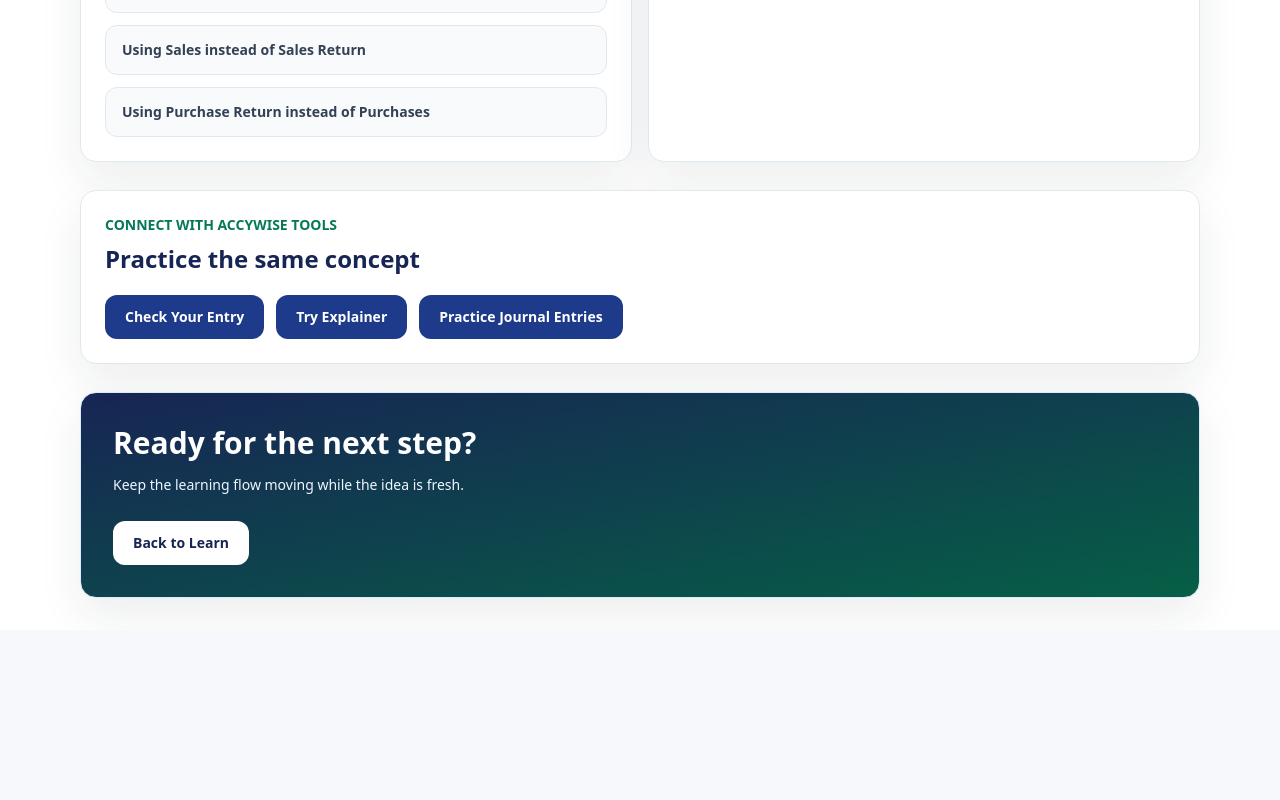
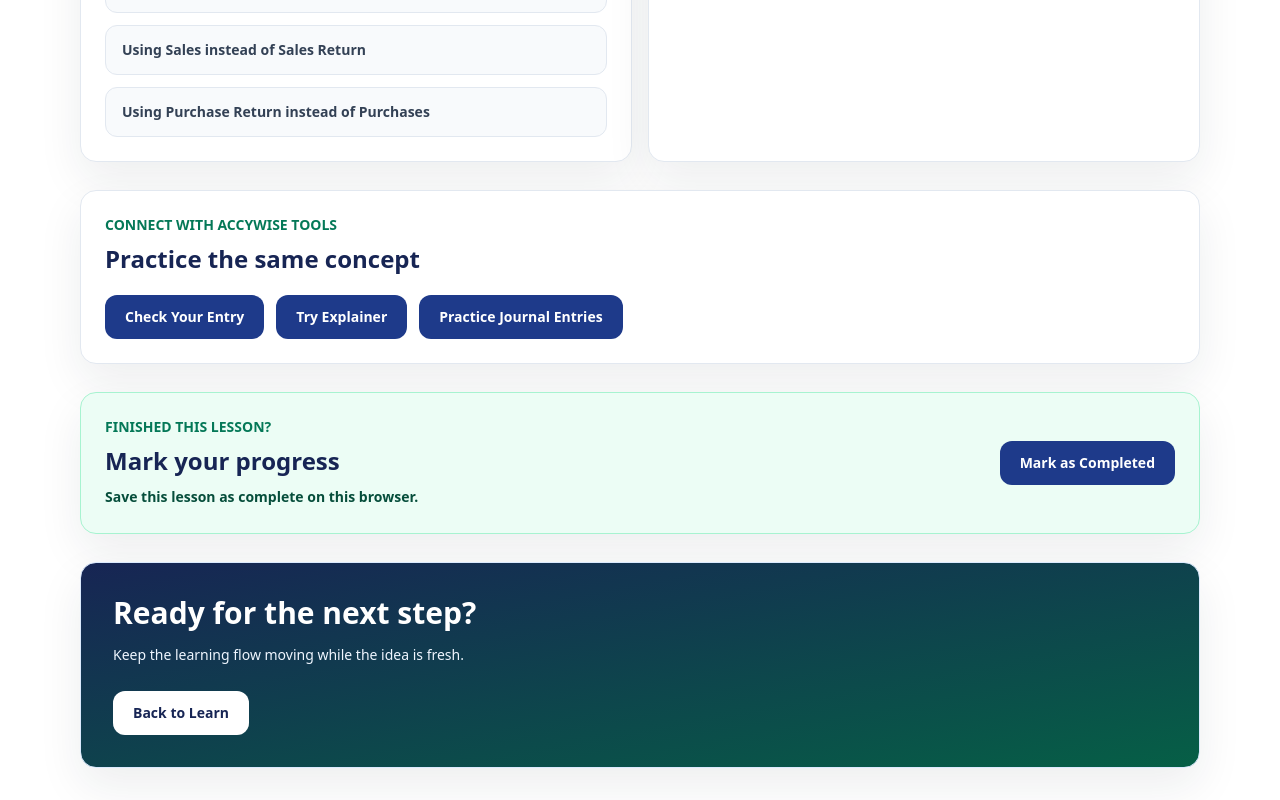
Before and after one commit to mrgogoi59/journal-entry-ai-checker, a Next.js app: page /learn/journal-entry-basics in a window 1280 px wide. Shown: the part 2322-3122 px from the top of the page. Before the commit the page ends 2952 px from the top, so only its background shows below. Built offline with nearby package versions, Linux system fonts and the light colour scheme.

Commit message:
Add lesson progress tracking

```diff
--- a/app/learn/LessonReader.tsx
+++ b/app/learn/LessonReader.tsx
@@ -1,7 +1,37 @@
+"use client";
+
 import Link from "next/link";
+import { useEffect, useState } from "react";
 import type { LessonContent } from "@/lib/learning-content";
+import {
+  getLessonProgress,
+  markLessonCompleted,
+  markLessonIncomplete,
+  type LessonProgressItem,
+} from "@/lib/lesson-progress";
 
 export function LessonReader({ lesson }: { lesson: LessonContent }) {
+  const [progressItem, setProgressItem] = useState<LessonProgressItem | undefined>(undefined);
+  const isCompleted = Boolean(progressItem?.completed);
+
+  useEffect(() => {
+    const timeoutId = window.setTimeout(() => {
+      setProgressItem(getLessonProgress().find((item) => item.lessonSlug === lesson.slug));
+    }, 0);
+
+    return () => window.clearTimeout(timeoutId);
+  }, [lesson.slug]);
+
+  function handleMarkCompleted() {
+    const item = markLessonCompleted(lesson.slug);
+    if (item) setProgressItem(item);
+  }
+
+  function handleMarkIncomplete() {
+    const item = markLessonIncomplete(lesson.slug);
+    if (item) setProgressItem(item);
+  }
+
   return (
     <main className="min-h-screen bg-white px-4 py-5 text-ink sm:px-6 sm:py-8">
       <section className="mx-auto flex w-full max-w-[1120px] flex-col gap-5 sm:gap-7">
@@ -156,6 +186,33 @@ export function LessonReader({ lesson }: { lesson: LessonContent }) {
           </div>
         </section>
 
+        <section className="rounded-2xl border border-emerald-200 bg-emerald-50 p-5 shadow-soft sm:p-6">
+          <div className="flex flex-col gap-5 lg:flex-row lg:items-center lg:justify-between">
+            <div>
+              <p className="text-sm font-bold uppercase tracking-normal text-emerald-700">Finished this lesson?</p>
+              <h2 className="mt-2 text-2xl font-bold text-blue-950">
+                {isCompleted ? "Lesson completed" : "Mark your progress"}
+              </h2>
+              {isCompleted && progressItem?.completedAt ? (
+                <p className="mt-2 text-sm font-semibold leading-6 text-emerald-900">
+                  Completed on {formatCompletedDate(progressItem.completedAt)}
+                </p>
+              ) : (
+                <p className="mt-2 text-sm font-semibold leading-6 text-emerald-900">
+                  Save this lesson as complete on this browser.
+                </p>
+              )}
+            </div>
+            <button
+              type="button"
+              onClick={isCompleted ? handleMarkIncomplete : handleMarkCompleted}
+              className="inline-flex min-h-11 items-center justify-center rounded-xl bg-blue-900 px-5 py-2 text-sm font-bold text-white transition hover:bg-blue-800"
+            >
+              {isCompleted ? "Mark as Not Completed" : "Mark as Completed"}
+            </button>
+          </div>
+        </section>
+
         {lesson.nextLesson ? (
           <section className="overflow-hidden rounded-2xl border border-blue-100 bg-gradient-to-br from-blue-950 to-emerald-800 p-6 text-white shadow-soft sm:p-8">
             <h2 className="text-3xl font-bold tracking-normal">Ready for the next step?</h2>
@@ -173,6 +230,16 @@ export function LessonReader({ lesson }: { lesson: LessonContent }) {
       </section>
     </main>
   );
+}
+
+function formatCompletedDate(value: string): string {
+  const date = new Date(value);
+  if (Number.isNaN(date.getTime())) return value;
+
+  return date.toLocaleString("en-IN", {
+    dateStyle: "medium",
+    timeStyle: "short",
+  });
 }
 
 function SectionHeader({ eyebrow, title }: { eyebrow: string; title: string }) {
--- a/app/learn/page.tsx
+++ b/app/learn/page.tsx
@@ -1,5 +1,9 @@
+"use client";
+
 import Link from "next/link";
+import { useEffect, useMemo, useState } from "react";
 import { comingSoonLessons, lessonCards } from "@/lib/learning-content";
+import { getLessonProgressSummary, type LessonProgressSummary } from "@/lib/lesson-progress";
 
 const learningPath = [
   "Rules of debit and credit",
@@ -25,6 +29,17 @@ const toolConnections = [
 ];
 
 export default function LearnPage() {
+  const [summary, setSummary] = useState<LessonProgressSummary>(() => getLessonProgressSummary([]));
+  const completedSlugs = useMemo(() => new Set(summary.completedLessonSlugs), [summary.completedLessonSlugs]);
+
+  useEffect(() => {
+    const timeoutId = window.setTimeout(() => {
+      setSummary(getLessonProgressSummary());
+    }, 0);
+
+    return () => window.clearTimeout(timeoutId);
+  }, []);
+
   return (
     <main className="min-h-screen bg-white px-4 py-5 text-ink sm:px-6 sm:py-8">
       <section className="mx-auto flex w-full max-w-[1120px] flex-col gap-5 sm:gap-7">
@@ -61,6 +76,28 @@ export default function LearnPage() {
         </header>
 
         <section className="rounded-2xl border border-slate-200 bg-white p-5 shadow-soft sm:p-6">
+          <div className="flex flex-col gap-4 lg:flex-row lg:items-center lg:justify-between">
+            <div>
+              <p className="text-sm font-bold uppercase tracking-normal text-emerald-700">Learning Progress</p>
+              <h2 className="mt-2 text-2xl font-bold text-blue-950">
+                Completed {summary.completedLessons} of {summary.totalLessons} lessons
+              </h2>
+              <p className="mt-2 text-sm font-semibold leading-6 text-slate-600">
+                {summary.completionPercent}% complete
+              </p>
+            </div>
+            <div className="w-full lg:max-w-md">
+              <div className="h-3 overflow-hidden rounded-full bg-slate-100">
+                <div
+                  className="h-full rounded-full bg-emerald-500 transition-all"
+                  style={{ width: `${summary.completionPercent}%` }}
+                />
+              </div>
+            </div>
+          </div>
+        </section>
+
+        <section className="rounded-2xl border border-slate-200 bg-white p-5 shadow-soft sm:p-6">
           <p className="text-sm font-bold uppercase tracking-normal text-emerald-700">Learning path</p>
           <h2 className="mt-2 text-2xl font-bold text-blue-950">Start with rules, then practice</h2>
           <div className="mt-5 grid gap-3 md:grid-cols-5">
@@ -85,11 +122,20 @@ export default function LearnPage() {
               <Link key={lesson.href} href={lesson.href} className="group">
                 <article className="flex h-full min-h-52 flex-col justify-between rounded-2xl border border-slate-200 bg-white p-5 shadow-soft transition group-hover:border-blue-200 group-hover:bg-blue-50">
                   <div>
-                    <div className="h-10 w-10 rounded-xl bg-emerald-100 ring-8 ring-emerald-50" />
+                    <div className="flex items-start justify-between gap-3">
+                      <div className="h-10 w-10 rounded-xl bg-emerald-100 ring-8 ring-emerald-50" />
+                      {completedSlugs.has(lesson.slug) ? (
+                        <span className="rounded-full border border-emerald-200 bg-emerald-50 px-3 py-1 text-xs font-bold text-emerald-800">
+                          Completed
+                        </span>
+                      ) : null}
+                    </div>
                     <h3 className="mt-5 text-xl font-bold text-blue-950">{lesson.title}</h3>
                     <p className="mt-3 text-sm leading-6 text-slate-600">{lesson.description}</p>
                   </div>
-                  <span className="mt-5 text-sm font-bold text-blue-800">Start Lesson</span>
+                  <span className="mt-5 text-sm font-bold text-blue-800">
+                    {completedSlugs.has(lesson.slug) ? "Continue" : "Start Lesson"}
+                  </span>
                 </article>
               </Link>
             ))}
--- a/app/tools/page.tsx
+++ b/app/tools/page.tsx
@@ -13,7 +13,7 @@ type AppMode = "own" | "practice";
 const learningTools = [
   {
     title: "Learn Accountancy",
-    description: "Read simple lessons and understand concepts before practicing.",
+    description: "Read simple lessons and understand concepts before practicing. Track lesson completion in your browser.",
     href: "/learn",
     label: "Open Learn",
   },
--- a/lib/learning-content.ts
+++ b/lib/learning-content.ts
@@ -40,11 +40,13 @@ export type LessonContent = {
 
 export const lessonCards = [
   {
+    slug: "rules-of-debit-and-credit",
     title: "Rules of Debit and Credit",
     description: "Understand the basic rules behind every journal entry.",
     href: "/learn/rules-of-debit-and-credit",
   },
   {
+    slug: "journal-entry-basics",
     title: "Journal Entry Basics",
     description: "Learn how to convert transactions into proper journal entries.",
     href: "/learn/journal-entry-basics",
--- /dev/null
+++ b/lib/lesson-progress.ts
@@ -0,0 +1,102 @@
+export const lessonProgressStorageKey = "accywise_lesson_progress_v1";
+
+export const trackedLessonSlugs = ["rules-of-debit-and-credit", "journal-entry-basics"] as const;
+
+export type TrackedLessonSlug = (typeof trackedLessonSlugs)[number];
+
+export type LessonProgressItem = {
+  lessonSlug: string;
+  completed: boolean;
+  completedAt?: string;
+};
+
+export type LessonProgressSummary = {
+  totalLessons: number;
+  completedLessons: number;
+  completionPercent: number;
+  completedLessonSlugs: string[];
+};
+
+const emptyLessonProgressSummary: LessonProgressSummary = {
+  totalLessons: trackedLessonSlugs.length,
+  completedLessons: 0,
+  completionPercent: 0,
+  completedLessonSlugs: [],
+};
+
+export function getLessonProgress(): LessonProgressItem[] {
+  if (typeof window === "undefined") return [];
+
+  try {
+    const rawProgress = window.localStorage.getItem(lessonProgressStorageKey);
+    if (!rawProgress) return [];
+
+    const parsedProgress = JSON.parse(rawProgress);
+    if (!Array.isArray(parsedProgress)) return [];
+
+    return parsedProgress.filter(isLessonProgressItem);
+  } catch {
+    return [];
+  }
+}
+
+export function markLessonCompleted(lessonSlug: string): LessonProgressItem | null {
+  if (typeof window === "undefined") return null;
+
+  const nextItem: LessonProgressItem = {
+    lessonSlug,
+    completed: true,
+    completedAt: new Date().toISOString(),
+  };
+  const nextProgress = [
+    nextItem,
+    ...getLessonProgress().filter((item) => item.lessonSlug !== lessonSlug),
+  ];
+
+  window.localStorage.setItem(lessonProgressStorageKey, JSON.stringify(nextProgress));
+  return nextItem;
+}
+
+export function markLessonIncomplete(lessonSlug: string): LessonProgressItem | null {
+  if (typeof window === "undefined") return null;
+
+  const nextItem: LessonProgressItem = {
+    lessonSlug,
+    completed: false,
+  };
+  const nextProgress = [
+    nextItem,
+    ...getLessonProgress().filter((item) => item.lessonSlug !== lessonSlug),
+  ];
+
+  window.localStorage.setItem(lessonProgressStorageKey, JSON.stringify(nextProgress));
+  return nextItem;
+}
+
+export function isLessonCompleted(lessonSlug: string): boolean {
+  return getLessonProgress().some((item) => item.lessonSlug === lessonSlug && item.completed);
+}
+
+export function getLessonProgressSummary(items?: LessonProgressItem[]): LessonProgressSummary {
+  if (!items && typeof window === "undefined") return emptyLessonProgressSummary;
+
+  const progress = items ?? getLessonProgress();
+  const completedLessonSlugs = trackedLessonSlugs.filter((lessonSlug) =>
+    progress.some((item) => item.lessonSlug === lessonSlug && item.completed),
+  );
+  const completedLessons = completedLessonSlugs.length;
+
+  return {
+    totalLessons: trackedLessonSlugs.length,
+    completedLessons,
+    completionPercent: Math.round((completedLessons / trackedLessonSlugs.length) * 100),
+    completedLessonSlugs,
+  };
+}
+
+function isLessonProgressItem(value: unknown): value is LessonProgressItem {
+  if (!value || typeof value !== "object") return false;
+
+  const item = value as Partial<LessonProgressItem>;
+  return typeof item.lessonSlug === "string" && typeof item.completed === "boolean";
+}
```
Also changed, not shown: app/dashboard/page.tsx (+37 -0 lines), 1 other file (tests, documents, lock files or other folders).
